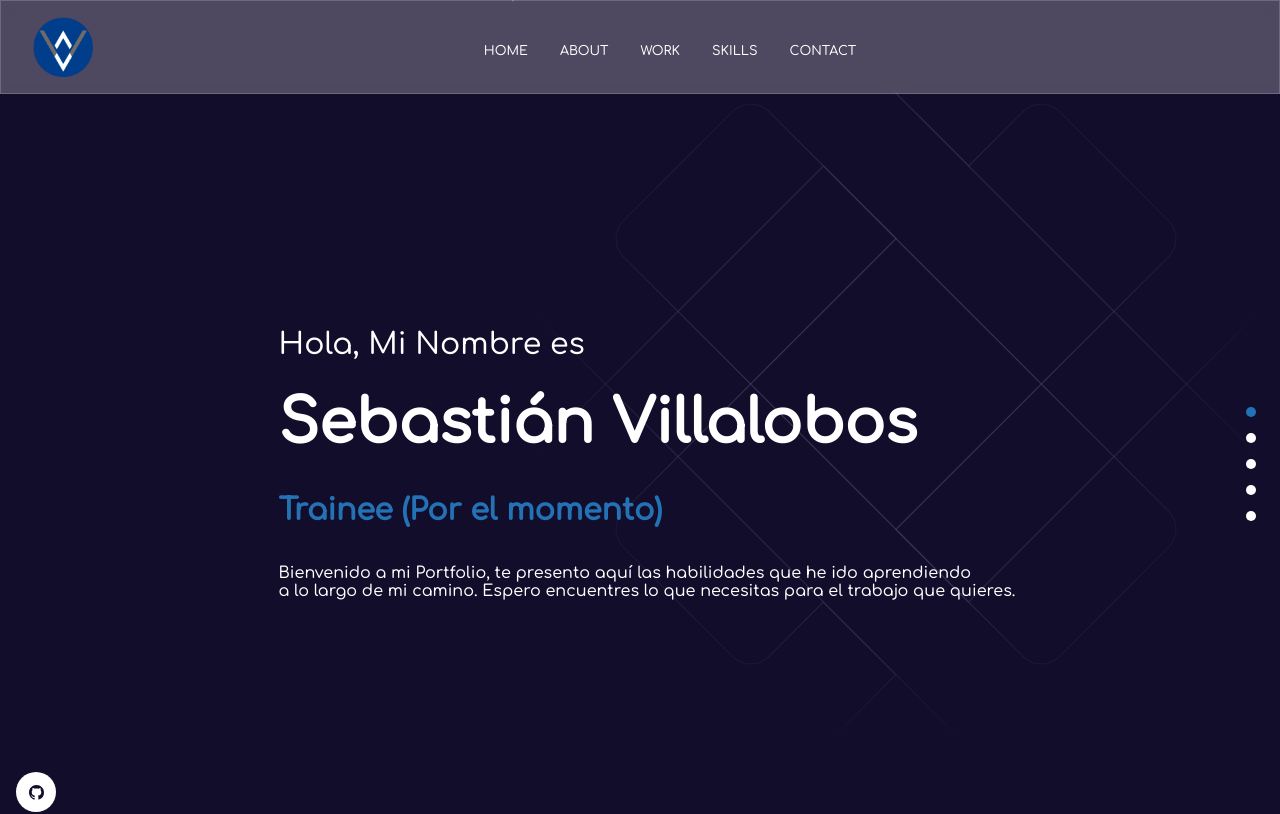
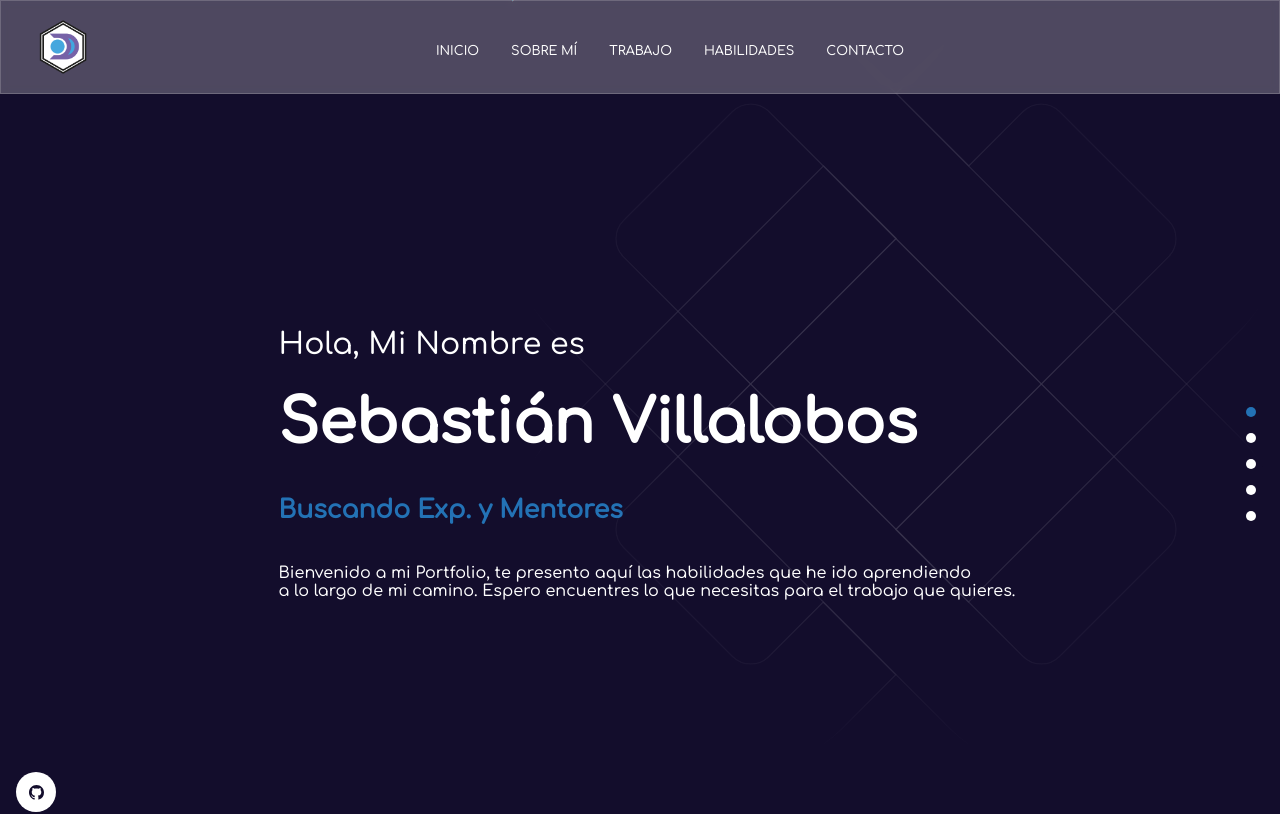
Before and after one commit to Sebastian-Villalobos/portfolio-website, a React (Create React App) app: page / in a window 1280 px wide. Shown: the top 814 px of the page. Built offline with nearby package versions, Linux system fonts and the light colour scheme.

Commit message:
Adding some changes

```diff
--- a/public/index.html
+++ b/public/index.html
@@ -1,15 +1,13 @@
 <!DOCTYPE html>
-<html lang="en">
+<html lang="es">
   <head>
     <meta charset="utf-8" />
     <link rel="icon" href="%PUBLIC_URL%/favicon.ico" />
     <meta name="viewport" content="width=device-width, initial-scale=1" />
     <meta name="theme-color" content="#000000" />
     <meta name="description" content="Web site created using create-react-app" />
-    <link rel="apple-touch-icon" href="%PUBLIC_URL%/logo192.png" />
-    <link rel="manifest" href="%PUBLIC_URL%/manifest.json" />
 
-    <title>React App</title>
+    <title>Sebastián Villalobos Portfolio | Diseñador - Desarrollador</title>
   </head>
 
   <body>
--- a/src/components/About/About.jsx
+++ b/src/components/About/About.jsx
@@ -37,6 +37,6 @@ const About = () => {
 
 export default AppWrap(
   MotionWrap (About, 'app__about'),
-  'about',
+  'sobre mí',
   'app__primarybg'
 );
--- a/src/components/Footer/Footer.jsx
+++ b/src/components/Footer/Footer.jsx
@@ -73,6 +73,6 @@ const Footer = () => {
 
 export default AppWrap(
   MotionWrap(Footer, 'app__footer'),
-  'contact',
+  'contacto',
   'app__primarybg',
 );
--- a/src/components/Header/Header.jsx
+++ b/src/components/Header/Header.jsx
@@ -14,9 +14,10 @@ const Header = () => (
           <div className="app__title">
             <div className="app__title-wrapper">
               <div className="app__title-item">Desarrollador Front-End</div>
-              <div className="app__title-item">Desarrollador React</div>
-              <div className="app__title-item">Futuro Diseñador UX/UI</div>
-              <div className="app__title-item">Trainee (Por el momento)</div>
+              <div className="app__title-item">JavaScript y React</div>
+              <div className="app__title-item">Diseñador Autodidacta</div>
+              <div className="app__title-item">Buscando Exp. y Mentores</div>
+              <div className="app__title-item">Creciendo día a día</div>
             </div>
           </div>
           <p className="app__desc">
@@ -32,4 +33,4 @@ const Header = () => (
   </>
 );
 
-export default AppWrap(Header, 'home');
+export default AppWrap(Header, 'inicio');
--- a/src/components/Header/Header.scss
+++ b/src/components/Header/Header.scss
@@ -65,7 +65,7 @@
 
 .app__title-item {
   height: 50px;
-  font-size: 30px;
+  font-size: 25px;
   font-weight: bold;
   display: flex;
   align-items: center;
@@ -93,7 +93,7 @@
   }
 
   .app__title-item {
-    font-size: 25px;
+    font-size: 20px;
   }
 
   .app__desc{
--- a/src/components/Navbar/Navbar.jsx
+++ b/src/components/Navbar/Navbar.jsx
@@ -14,7 +14,7 @@ const Navbar = () => {
         <img src={images.logo} alt='logo' />
       </div>
       <ul className='app__navbar-links'>
-        {['home', 'about', 'work', 'skills', 'contact'].map((item) => (
+        {['inicio', 'sobre mí', 'trabajo', 'habilidades', 'contacto'].map((item) => (
           <li className='app__flex p-text' key={`link-${item}`}>
             <div />
             <a href={`#${item}`}>{item}</a>
@@ -31,7 +31,7 @@ const Navbar = () => {
             >
               <HiX onClick={() => setToggle(false)}/>
               <ul>
-                {['home', 'about', 'work', 'skills', 'contact'].map((item) => (
+                {['inicio', 'sobre mí', 'trabajo', 'habilidades', 'contacto'].map((item) => (
                   <li key={item}>
                     <a href={`#${item}`} onClick={() => setToggle(false)}>
                       {item}
--- a/src/components/NavigationDots.jsx
+++ b/src/components/NavigationDots.jsx
@@ -2,7 +2,7 @@ import React from 'react';
 
 const NavigationDots = ({ active }) => (
   <div className='app__navigation'>
-      {['home', 'about', 'work', 'skills', 'contact'].map((item, index) => (
+      {['inicio', 'sobre mí', 'trabajo', 'habilidades', 'contacto'].map((item, index) => (
           // eslint-disable-next-line jsx-a11y/anchor-has-content
           <a
               href={`#${item}`}
--- a/src/components/Skills/Skills.jsx
+++ b/src/components/Skills/Skills.jsx
@@ -80,6 +80,6 @@ const Skills = () => {
 
 export default AppWrap(
   MotionWrap (Skills, 'app__skills'),
-  'skills',
+  'habilidades',
   'app__primarybg'
 );
--- a/src/components/Work/Work.jsx
+++ b/src/components/Work/Work.jsx
@@ -101,6 +101,6 @@ const Work = () => {
 
 export default AppWrap(
   MotionWrap (Work, 'app__works'),
-  'work',
+  'trabajo',
   'app__primarybg'
 );
```
Also changed, not shown: src/assets/logo.png, 1 other file (tests, documents, lock files or other folders).
